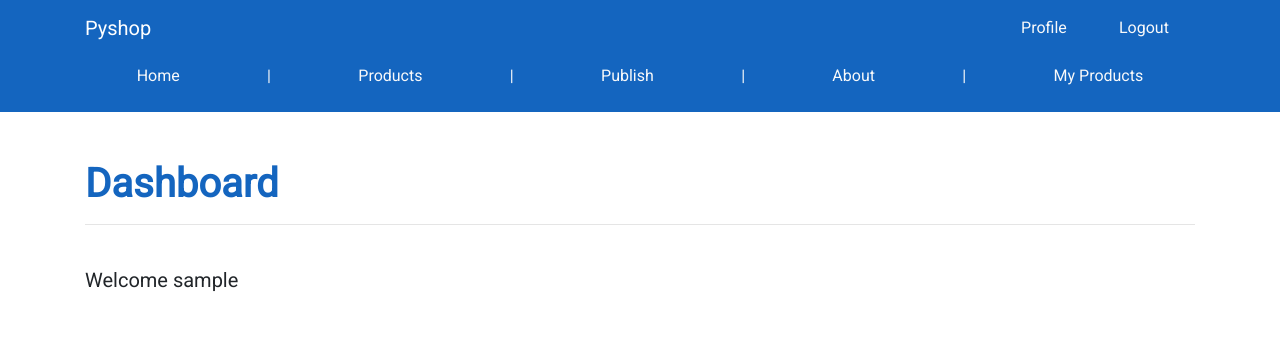
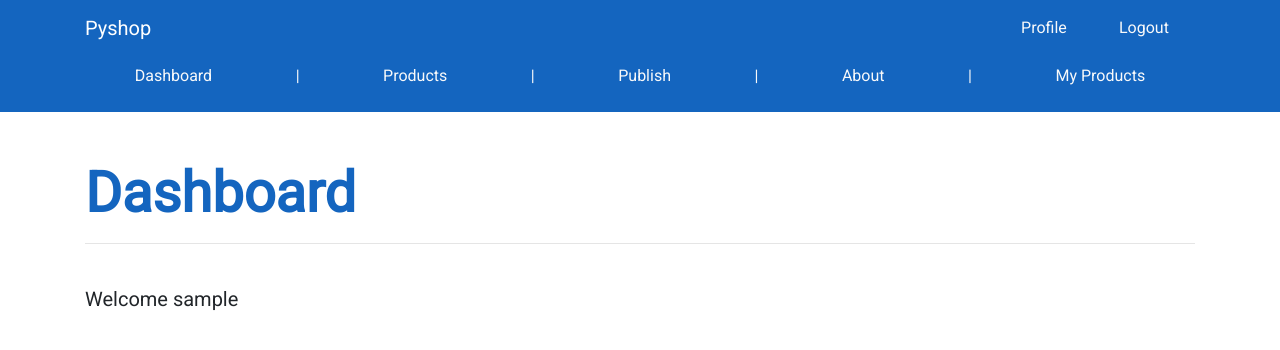
Before and after one commit to rooneyrulz/django_pyshop, a Django app: page /dashboard/ in a window 1280 px wide. Shown: the top 350 px of the page. Run offline with Django 3.2, Linux system fonts and the light colour scheme; the visitor is signed in with stand-in values (Sample User, id 1); some libraries are stand-ins or nearby versions.

Commit message:
added some styles

```diff
--- a/src/pages/templates/pages/dashboard_page.html
+++ b/src/pages/templates/pages/dashboard_page.html
@@ -1,7 +1,7 @@
 {% extends 'base.html' %}
 
 {% block content %}
-	<h1 style="font-weight: bold; color: #1465bf">Dashboard</h1>
+	<h1 class="display-4" style="font-weight: bold; color: #1465bf">Dashboard</h1>
 	<hr>
 	<br>
 	<p class="lead">Welcome {{request.user}}</p>
--- a/src/pages/templates/pages/landing_page.html
+++ b/src/pages/templates/pages/landing_page.html
@@ -2,6 +2,6 @@
 
 {% block content %}
 	<div style="background: transparent;" class="jumbotron landing">
-		<h1 class="display-4">Pyshop</h1>
+		<h1 style="font-weight: bold; color: #1465bf" class="display-4">Pyshop</h1>
 	</div>
 {% endblock %}
--- a/src/templates/navbar.html
+++ b/src/templates/navbar.html
@@ -1,6 +1,10 @@
 <nav id="pyshop-navbar" class="navbar">
 	<div class="container">
-		<a href="/" class="navbar-brand">Pyshop</a>
+		{% if request.user.is_authenticated %}
+			<a href="/dashboard" class="navbar-brand">Pyshop</a>
+		{% else %}
+			<a href="/" class="navbar-brand">Pyshop</a>
+		{% endif %}
 		<ul class="navbar-nav ml-auto">
 			{% if request.user.is_authenticated %}
 				<div style="display: flex; justify-content: space-around; width: 200px; text-align: center; align-items: center;">
@@ -25,7 +29,11 @@
 	</div>
 	<div class="container py-2">
 		<div class="main-nav text-light">
-			<a class="nav-link text-light" href="/">Home</a>|
+			{% if request.user.is_authenticated %}
+				<a class="nav-link text-light" href="/dashboard">Dashboard</a>|
+			{% else %}
+				<a class="nav-link text-light" href="/">Home</a>|
+			{% endif %}
 			<a class="nav-link text-light" href="/product">Products</a>|
 			{% if user.is_authenticated %}
 				<a class="nav-link text-light" href="/product/create">Publish</a>|
```
Also changed, not shown: static_env/media/profile_pics/Koala.jpg (added).
